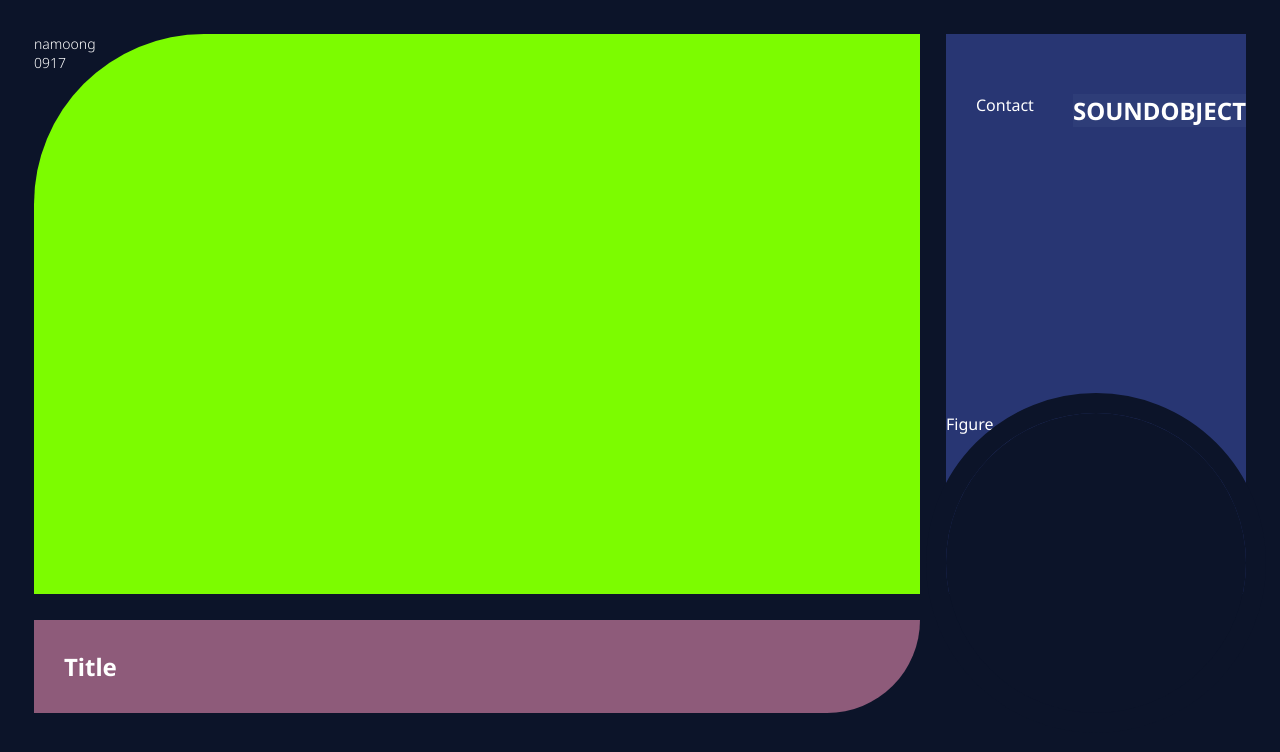
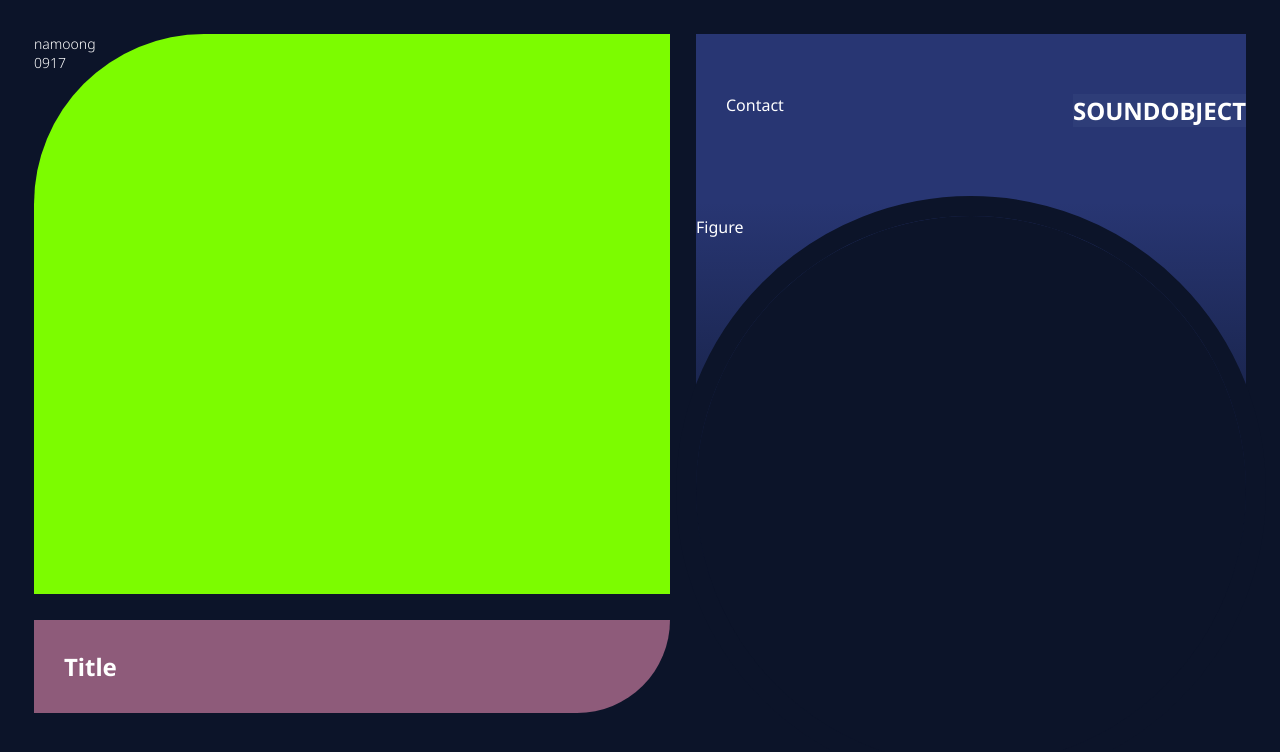
Before and after one commit to namoong0917/port24, a React (Vite) app: page / in a window 1280 px wide. Shown: the top 752 px of the page. Built offline with nearby package versions, Linux system fonts and the light colour scheme.

Commit message:
레이아웃 넓이 수정

```diff
--- a/src/scss/layout/rightCon/_contact.scss
+++ b/src/scss/layout/rightCon/_contact.scss
@@ -2,8 +2,7 @@
 
 
 .contact_wrap {
-	// background: linear-gradient(to top, #0C1429, #283673);
-	background: #283673;
+	background: linear-gradient(to top, #0C1429, #283673 70%);
 	height: 70vh;
 	// margin-bottom: 26px;
 	padding: 60px 30px;
--- a/src/scss/main.scss
+++ b/src/scss/main.scss
@@ -20,8 +20,11 @@ body, input, button, select, textarea, table {
 	font-size: 1.6rem;
 	color: #fff;
 }
+#root {
+	height: 100%;
 
 	#main {
+		height: 100%;
 		display: flex;
 		gap: 26px;
 
@@ -29,8 +32,9 @@ body, input, button, select, textarea, table {
 
 		.right_content {
 			position: relative;
-		width: 30%;
-		min-width: 300px;
-		max-width: 400px;
+			// width: 40%;
+			min-width: 550px;
+			max-width: 550px;
 		}
 	}
+}
```
Lines whose indentation alone changed are shown as unchanged.
